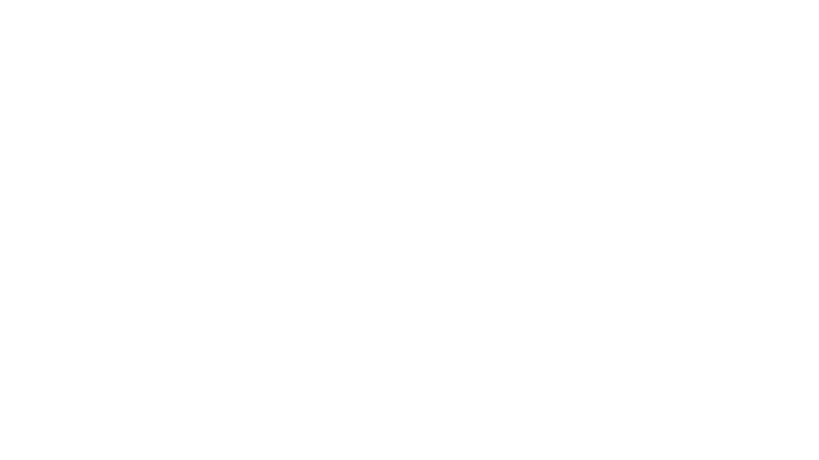
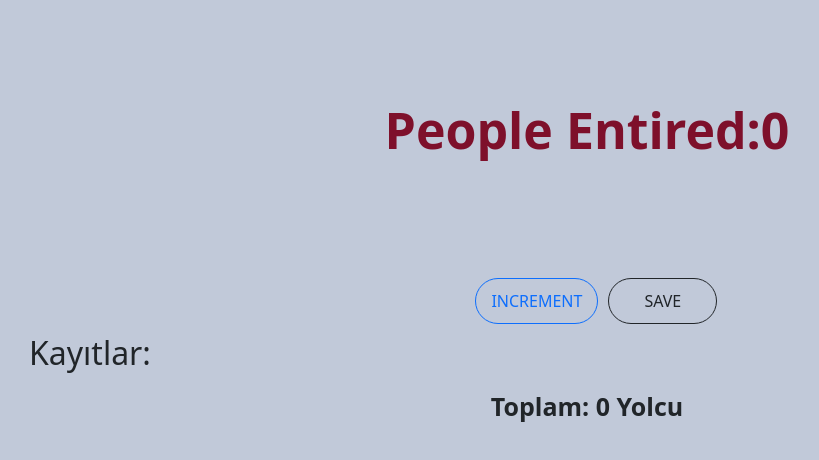
Before and after one commit to Melissacakil/passengercounterv2, a React app: page / in a window 1280 px wide. Shown: the whole page, without its empty margins (53-872 px from the left). Built offline with nearby package versions, Linux system fonts and the light colour scheme.

Commit message:
Güncellemeler yapıldı

```diff
--- a/public/index.html
+++ b/public/index.html
@@ -3,12 +3,12 @@
   <head>
     <meta charset="utf-8" />
     <meta name="viewport" content="width=device-width, initial-scale=1" />
-
-    <title>Hesap Makinesi</title>
+    <link href="https://cdn.jsdelivr.net/npm/bootstrap@5.3.0/dist/css/bootstrap.min.css" rel="stylesheet" integrity="sha384-9ndCyUaIbzAi2FUVXJi0CjmCapSmO7SnpJef0486qhLnuZ2cdeRhO02iuK6FUUVM" crossorigin="anonymous">
+    <title> People Entired</title>
   </head>
   <body>
-    <noscript>You need to enable JavaScript to run this app.</noscript>
-    <div id="root"></div>
+
+    <div class="container" id="root"></div>
 
   </body>
 </html>
--- a/src/index.js
+++ b/src/index.js
@@ -1,3 +1,49 @@
+import React, { useState, useEffect } from 'react';
 import ReactDOM from 'react-dom/client';
+import "./style.css"
+
+
+function App(){
+    const [sayac, setSayac] = useState(0);
+    const [kayitlar, setKayitlar] = useState([]);
+    useEffect(() => {
+        const storedTotal = localStorage.getItem('totalYolcu');
+        if (storedTotal) {
+          setSayac(parseInt(storedTotal));
+        }
+      }, []);
+
+      useEffect(() => {
+        localStorage.setItem('totalYolcu', sayac.toString());
+      }, [sayac]);
+
+
+    const incrementButon = () => {
+      setSayac(sayac + 1);
+    };
+    const saveButon = () => {
+        setKayitlar([...kayitlar, sayac]);
+        setSayac(0);
+      };
+      const toplam = kayitlar.reduce((accumulator, currentValue) => accumulator + currentValue, 0);
+
+return(
+<>
+<h1>People Entired:{sayac} </h1>
+<button  className='btn btn-outline-primary' id='buton1'onClick={incrementButon}>INCREMENT</button>
+<button  className='btn btn-outline-dark' id='buton2' onClick={saveButon}>SAVE</button>
+<div>
+        <h2>Kayıtlar:</h2>
+        <ul>
+          {kayitlar.map((kayit, index) => (
+            <li key={index}>{kayit}</li>
+          ))}
+        </ul>
+        <p>Toplam: {toplam} Yolcu </p>
+      </div>
+      </>
+)
+          }
 
 const root = ReactDOM.createRoot(document.getElementById('root'));
+root.render(<App/>)
```
